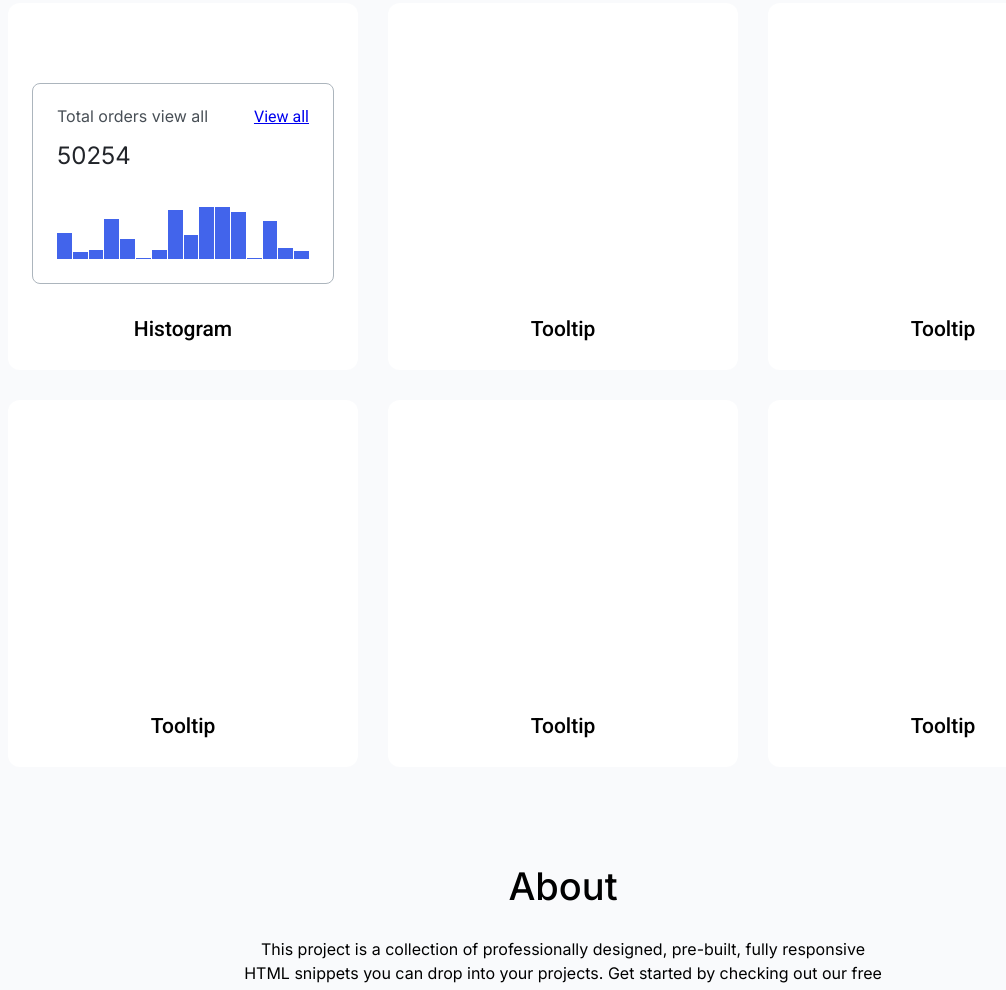
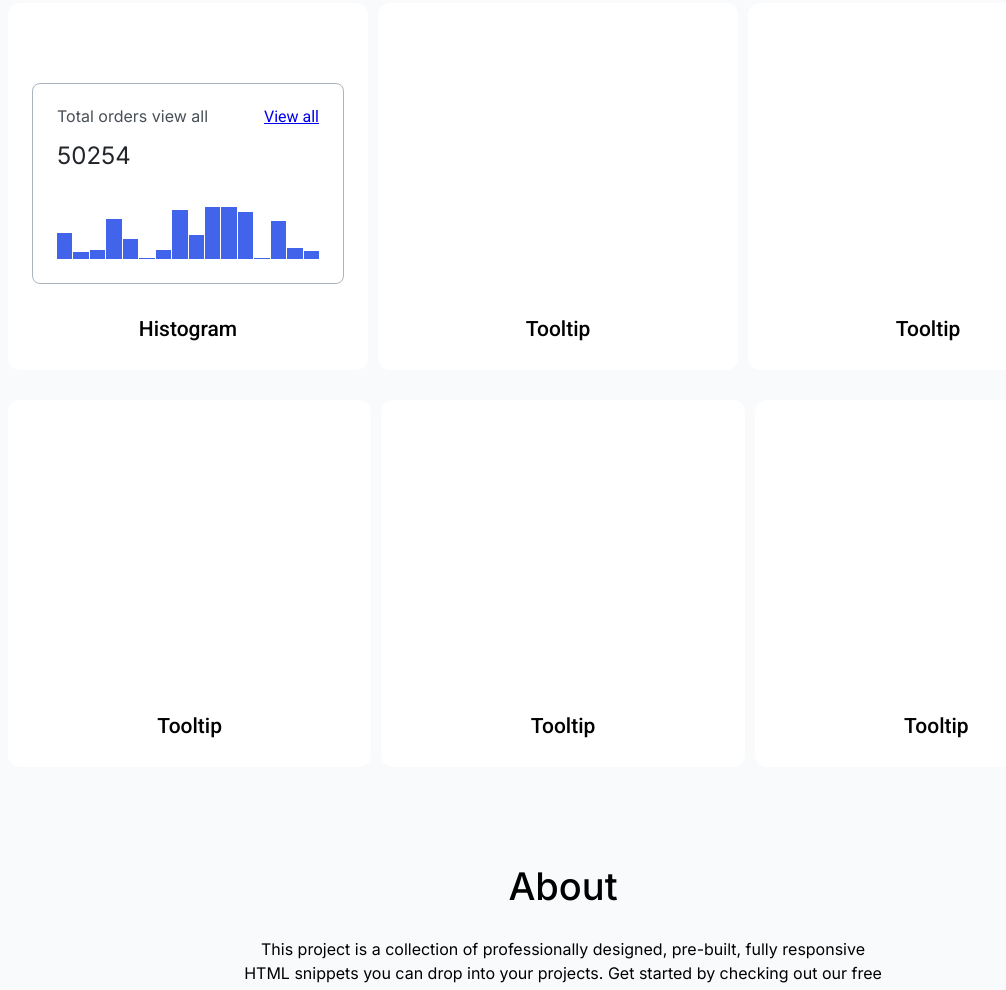
Before and after one commit to js-tasks-ru/htmlcss-20210409_kivals-90, a website: page index.html in a window 1280 px wide. Shown: the part 274-1264 px from the top of the page, without its empty margins (77-1083 px from the left). Drawn offline with nearby package versions, Linux system fonts and the light colour scheme.

Commit message:
Fix histogram and preview components

```diff
--- a/components/preview/preview.css
+++ b/components/preview/preview.css
@@ -9,11 +9,15 @@
     display: flex;
     flex-direction: column;
     justify-content: space-between;
-    width: 350px;
+    flex: 1 0 350px;
     height: 367px;
     background: var(--white);
     border-radius: 12px;
     margin-bottom: 30px;
+    margin-right: 10px;
+}
+.preview__card:last-child {
+    margin-right: 0;
 }
 
 .preview__title {
```
